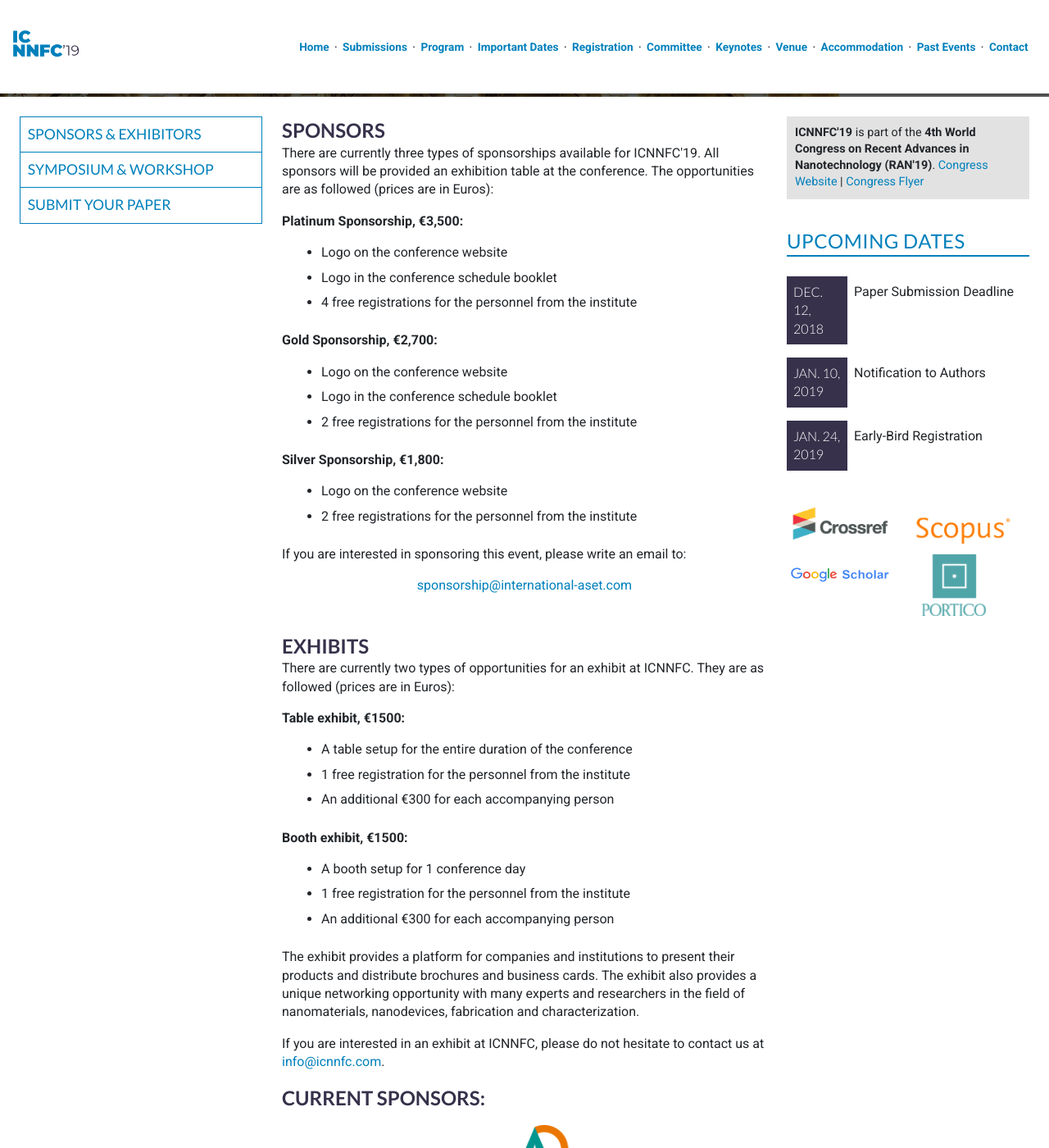
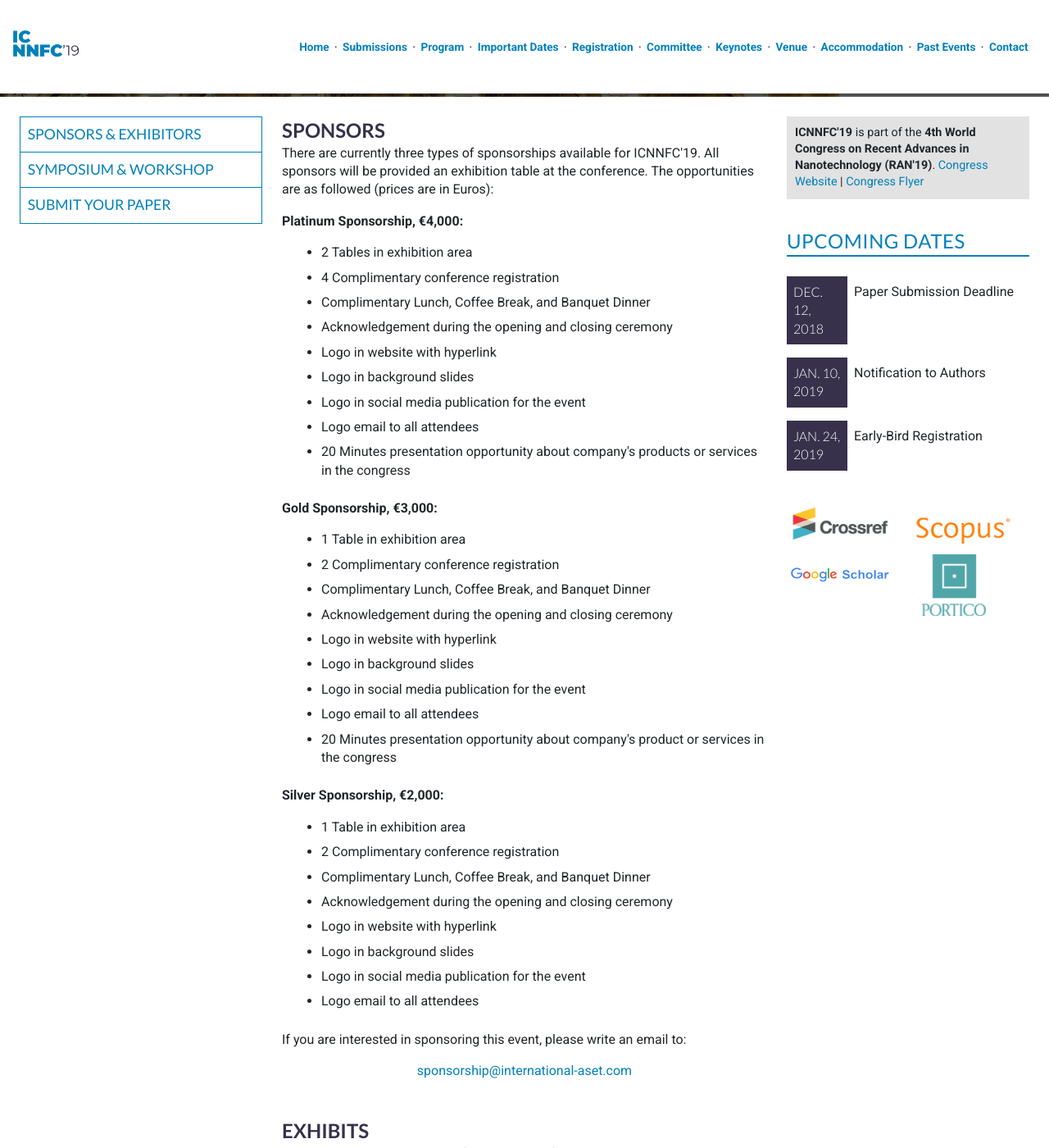
Before and after one commit to intaset/icnnfc, a Jekyll site: the page built from sponsor.html, in a window 1280 px wide and 1400 px high, scrolled down 362 px. Shown: the whole window at 82% size. Built offline with Jekyll 4.4.1, drawn with Linux system fonts in a browser that asks for light colours; nearby versions of some CDN libraries; Markdown is read by kramdown in place of the engine named in the settings; comment, search, counter and statistics services are not loaded; some of the changed text lies outside the part shown.

Commit message:
updated sponcer page

```diff
--- a/sponsor.html
+++ b/sponsor.html
@@ -10,22 +10,40 @@ keyword: nanoparticles, nanotubes, graphene, nanotechnology and coating, computa
     <h3>Sponsors</h3>
     <p class="body">There are currently three types of sponsorships available for ICNNFC'19.  All sponsors will be provided an exhibition table at the conference. The opportunities are as followed (prices are in Euros):</p>
 
-    <p class="body bold">Platinum Sponsorship, €3,500:</p>
+   <p class="body bold">Platinum Sponsorship, €4,000:</p>
         <ul>
-            <li> Logo on the conference website </li>
-            <li> Logo in the conference schedule booklet </li>
-            <li> 4 free registrations for the personnel from the institute</li>
+            <li> 2 Tables in exhibition area </li>
+            <li> 4 Complimentary conference registration </li>
+            <li> Complimentary Lunch, Coffee Break, and Banquet Dinner</li>
+            <li> Acknowledgement during the opening and closing ceremony </li>
+            <li> Logo in website with hyperlink </li>
+            <li> Logo in background slides </li>
+            <li> Logo in social media publication for the event </li>
+            <li> Logo email to all attendees </li>
+            <li> 20 Minutes presentation opportunity about company's products or services in the congress</li>
         </ul>
-   <p class="body bold">Gold Sponsorship, €2,700:</p>
+   <p class="body bold">Gold Sponsorship, €3,000:</p>
         <ul>
-            <li>Logo on the conference website </li>
-            <li>Logo in the conference schedule booklet </li>
-            <li>2 free registrations for the personnel from the institute</li>
+            <li> 1 Table in exhibition area </li>
+            <li> 2 Complimentary conference registration </li>
+            <li> Complimentary Lunch, Coffee Break, and Banquet Dinner</li>
+            <li> Acknowledgement during the opening and closing ceremony </li>
+            <li> Logo in website with hyperlink </li>
+            <li> Logo in background slides </li>
+            <li> Logo in social media publication for the event </li>
+            <li> Logo email to all attendees </li>
+            <li> 20 Minutes presentation opportunity about company's product or services in the congress</li>
         </ul>
-    <p class="body bold">Silver Sponsorship, €1,800:</p>
+    <p class="body bold">Silver Sponsorship, €2,000:</p>
         <ul>
-            <li>Logo on the conference website </li>
-            <li>2 free registrations for the personnel from the institute</li>
+            <li> 1 Table in exhibition area </li>
+            <li> 2 Complimentary conference registration </li>
+            <li> Complimentary Lunch, Coffee Break, and Banquet Dinner</li>
+            <li> Acknowledgement during the opening and closing ceremony </li>
+            <li> Logo in website with hyperlink </li>
+            <li> Logo in background slides </li>
+            <li> Logo in social media publication for the event </li>
+            <li> Logo email to all attendees </li>
         </ul>
 
     <p class="body">If you are interested in sponsoring this event, please write an email to:</p>
@@ -35,18 +53,27 @@ keyword: nanoparticles, nanotubes, graphene, nanotechnology and coating, computa
     <br><br>
     <h3>Exhibits</h3>
     <p class="body">There are currently two types of opportunities for an exhibit at ICNNFC. They are as followed (prices are in Euros):</p>
-       <p class="body bold">Table exhibit, €1500:</p>
+
+       <p class="body bold">Congress exhibitor, €1,500:</p>
         <ul>
-            <li>A table setup for the entire duration of the conference</li>
-            <li>1 free registration for the personnel from the institute</li>
-            <li>An additional €300 for each accompanying person</li>
+            <li> 1 Table in exhibition area (for the duration of the congress) </li>
+            <li> 1 Complimentary conference registration </li>
+            <li> Complimentary Lunch, Coffee Break, and Banquet Dinner</li>
+            <li> Acknowledgement during the opening and closing ceremony </li>
+            <li> Logo in website with hyperlink </li>
+            <li> Logo in background slides </li>
+            <li> Logo in social media publication for the event </li>
         </ul>
 
-      <p class="body bold">Booth exhibit, €1500:</p>
+      <p class="body bold">1-Day exhibitor, €1,000:</p>
         <ul>
-            <li>A booth setup for 1 conference day</li>
-            <li>1 free registration for the personnel from the institute</li>
-            <li>An additional €300 for each accompanying person</li>
+            <li> 1 Table in exhibition area (for 1 day) </li>
+            <li> 1 Complimentary conference registration </li>
+            <li> Complimentary Lunch, Coffee Break, and Banquet Dinner</li>
+            <li> Acknowledgement during the opening and closing ceremony </li>
+            <li> Logo in website with hyperlink </li>
+            <li> Logo in background slides </li>
+            <li> Logo in social media publication for the event </li>
         </ul>
 
       <p class="body">The exhibit provides a platform for companies and institutions to present their products and distribute brochures and business cards. The exhibit also provides a unique networking opportunity with many experts and researchers in the field of nanomaterials, nanodevices, fabrication and characterization.</p>
@@ -59,7 +86,7 @@ keyword: nanoparticles, nanotubes, graphene, nanotechnology and coating, computa
 
         <a href="http://avestia.com" target="_blank"><img src="../img/avestia.png" alt="Avestia Publishing" style="max-width:150px; float:left;  padding: 0px 20px 0px 20px;"></a>
 
-        <a href="http://where2submit.com" target="_blank"><img src="../img/W2S_logo.png" alt="Where2Submit"style="max-width:230px; float:left;  padding: 35px 25px 0px 25px;"></a>
+        <a href="http://where2submit.com" target="_blank"><img src="../img/W2S_logo.png" alt="Where2Submit" style="max-width:230px; float:left;  padding: 35px 25px 0px 25px;"></a>
         <div class="cf"></div>
     </div>
 
```
Also changed, not shown: 1 other file.
